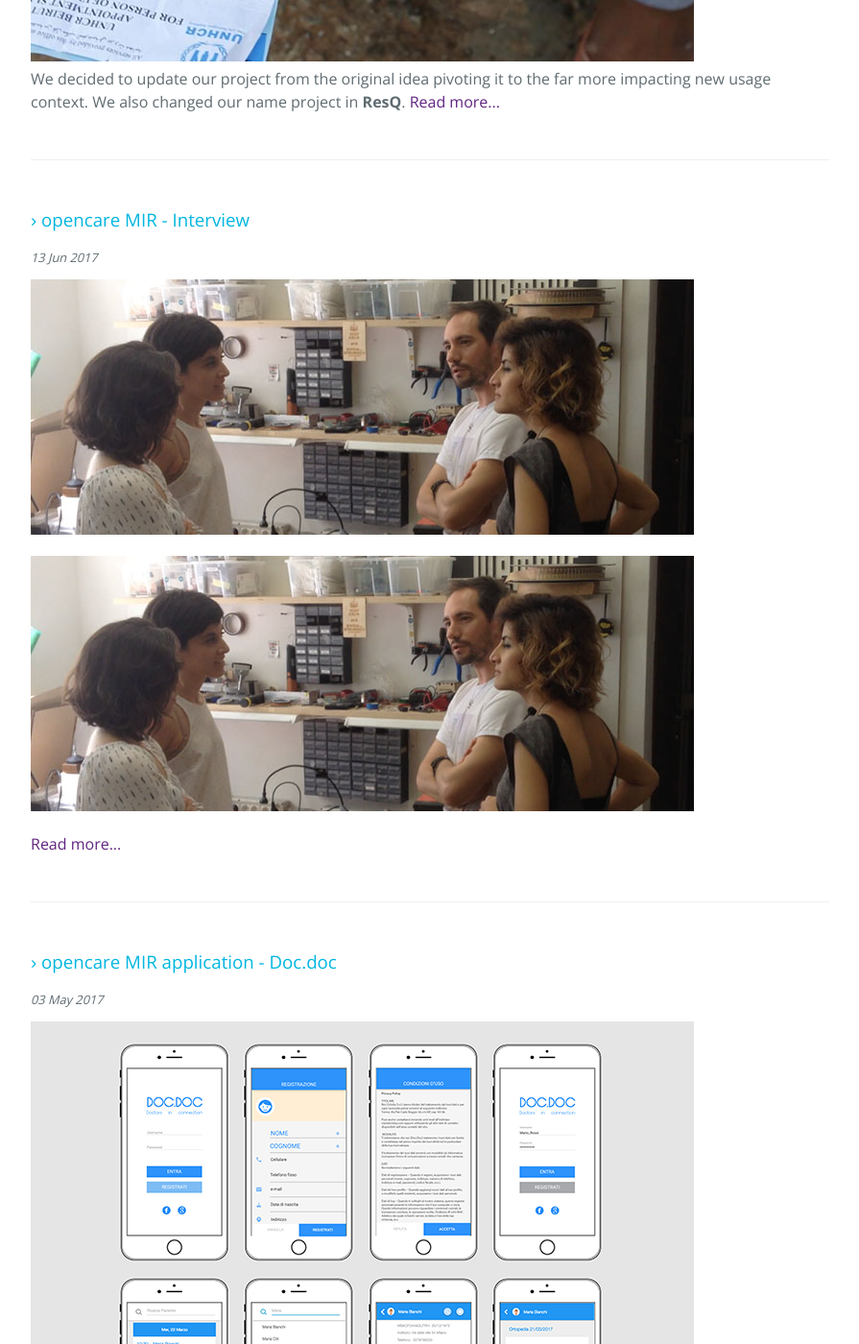
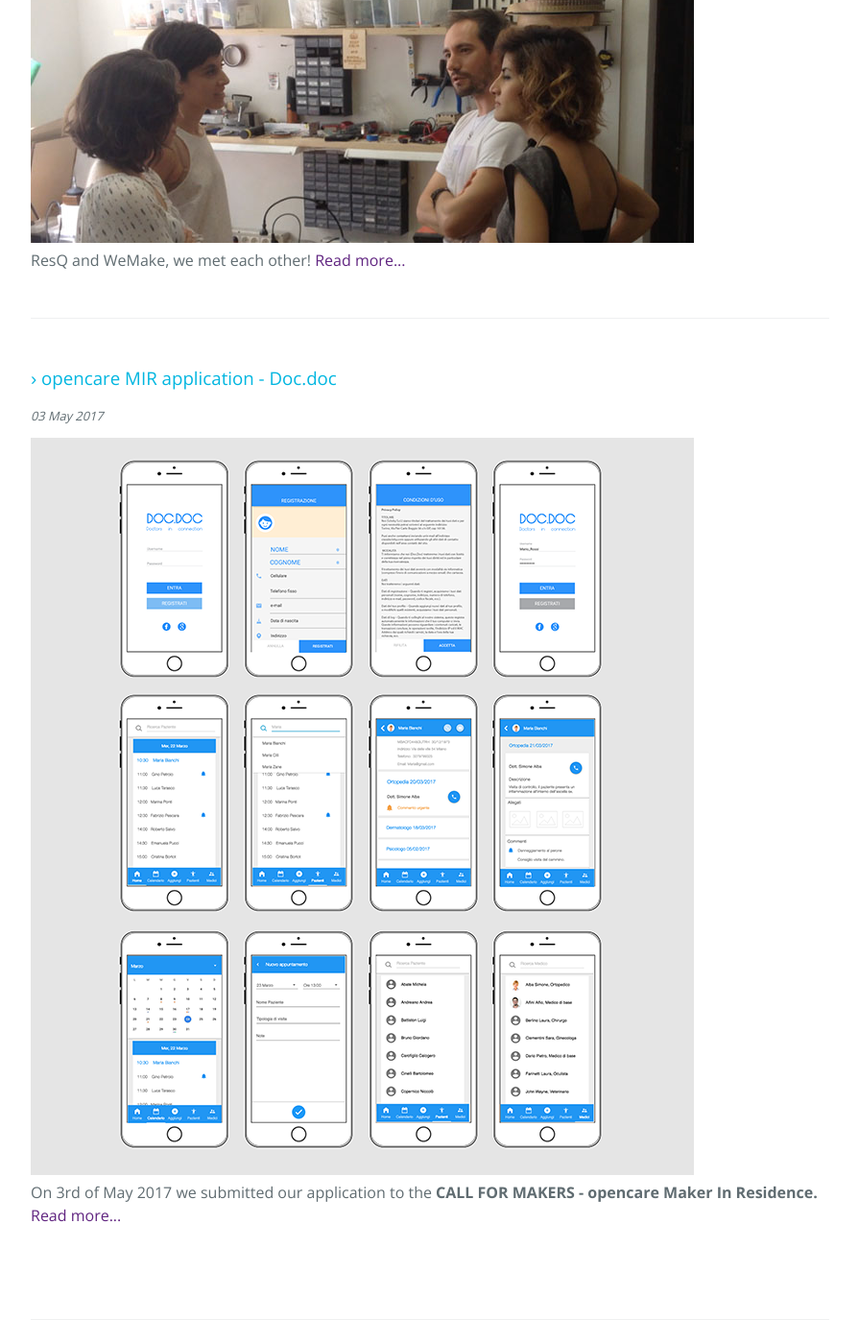
Before and after one commit to opencarecc/ResQ, a Jekyll site: the page built from blog/index.html, in a window 1280 px wide and 1400 px high, scrolled down 2692 px. Shown: the whole window at 96% size, without its empty margins (192-1087 px from the left). Built offline with Jekyll 4.4.1, drawn with Linux system fonts in a browser that asks for light colours; the list of posts is cut into pages by our own code; some of the changed text lies outside the part shown.

Commit message:
add preview text in post news

```diff
--- a/_posts/2017-05-03-mir-application-doc-doc.md
+++ b/_posts/2017-05-03-mir-application-doc-doc.md
@@ -7,6 +7,7 @@
 categories: news
 by: "Silvia"
 published: true
+excerpt: On 3rd of May 2017 we submitted our application to the <b>CALL FOR MAKERS - opencare Maker In Residence.</b>
 ---
 
 <img src="https://opencarecc.github.io/ResQ/assets/ResQ-post-img-Doc-doc-board-01.png" alt="Doc.doc">
--- a/_posts/2017-06-13-mir-interview.md
+++ b/_posts/2017-06-13-mir-interview.md
@@ -7,6 +7,7 @@
 categories: news
 by: "Silvia"
 published: true
+excerpt: ResQ and WeMake, we met each other!
 ---
 
 <img src="https://opencarecc.github.io/ResQ/assets/ResQ-post-img-interview.jpg" alt="ResQ-Interview">
--- a/_posts/2017-06-14-mir-application-resq.md
+++ b/_posts/2017-06-14-mir-application-resq.md
@@ -7,6 +7,7 @@
 categories: news
 by: "Silvia"
 published: true
+excerpt: Thanks to different feedbacks we implemented our project from Doc.doc to ResQ.
 ---
 
 <img src="https://opencarecc.github.io/ResQ/assets/ResQ-post-img-ResQ-board-01.png" alt="ResQ">
```
